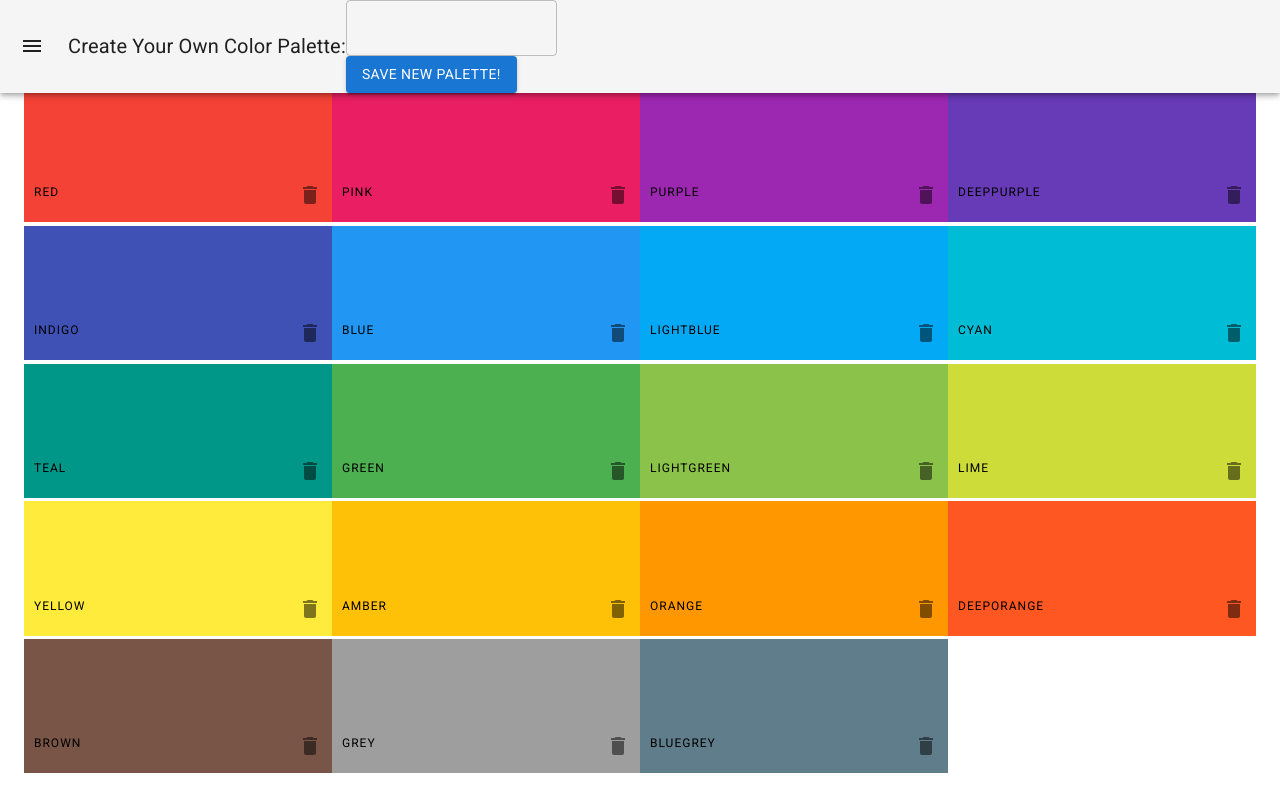
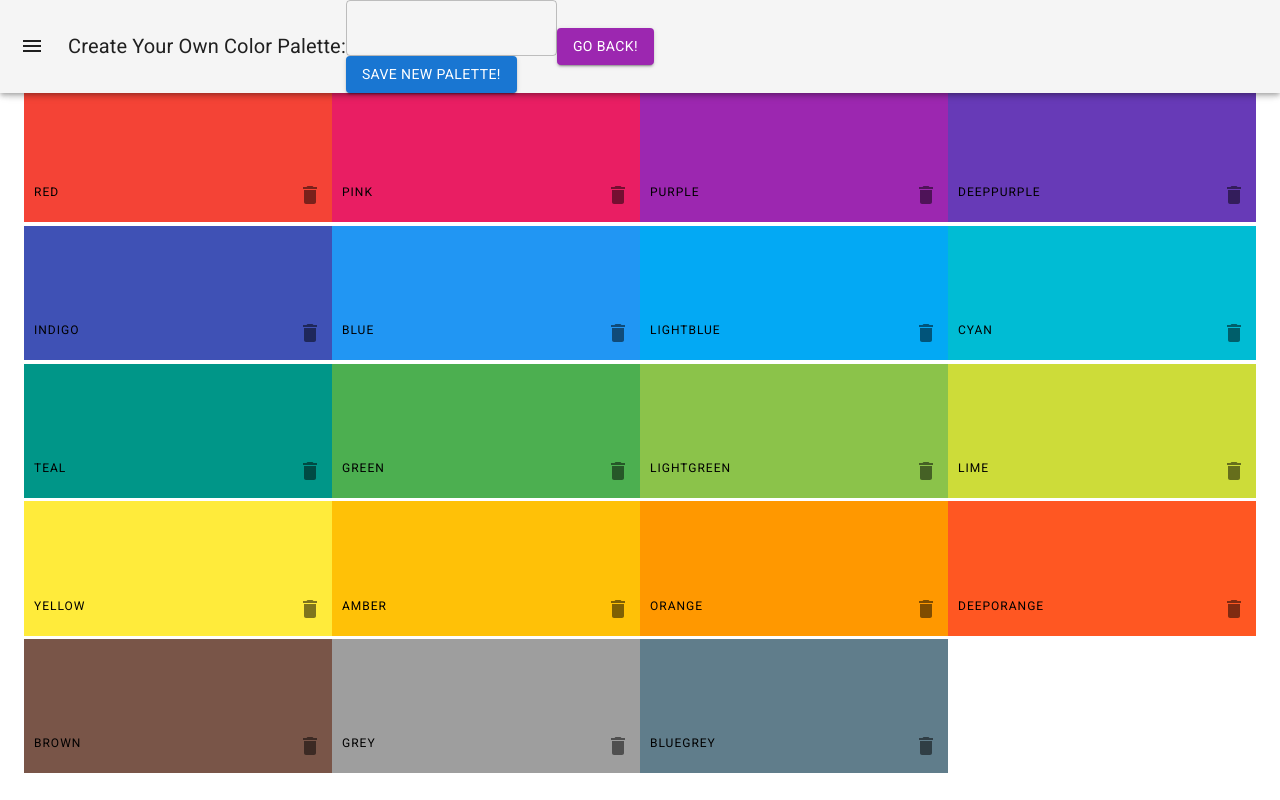
Before and after one commit to kjoling/my-color-project-app, a React (Create React App) app: page /palette/new in a window 1280 px wide. Built offline with nearby package versions, Linux system fonts and the light colour scheme.

Commit message:
add go back to NewPaletteForm

```diff
--- a/src/NewPaletteForm.js
+++ b/src/NewPaletteForm.js
@@ -18,7 +18,7 @@ import { useForm, Controller } from "react-hook-form";
 import { TextField } from "@mui/material";
 import * as Yup from "yup";
 import { yupResolver } from "@hookform/resolvers/yup";
-import { useNavigate } from "react-router-dom";
+import { useNavigate, Link } from "react-router-dom";
 import { css } from "@emotion/css";
 import {
   DndContext,
@@ -35,6 +35,7 @@ import {
   verticalListSortingStrategy,
   rectSwappingStrategy,
 } from "@dnd-kit/sortable";
+import { NoEncryption } from "@mui/icons-material";
 
 const drawerWidth = 400;
 const defaultValues = {
@@ -275,6 +276,18 @@ export default function NewPaletteForm(props) {
               {errorsPaletteName?.saveNewPalette.message}
             </div>
           ) : null}
+          <div>
+            <Link
+              to="/"
+              className={css`
+                ${styles.link}
+              `}
+            >
+              <Button variant="contained" color="secondary">
+                Go back!
+              </Button>
+            </Link>
+          </div>
         </Toolbar>
       </AppBar>
       <Drawer
@@ -377,4 +390,7 @@ const styles = {
     color: "red",
     fontStyle: "italic",
   },
+  link: {
+    textDecoration: "none",
+  },
 };
```
